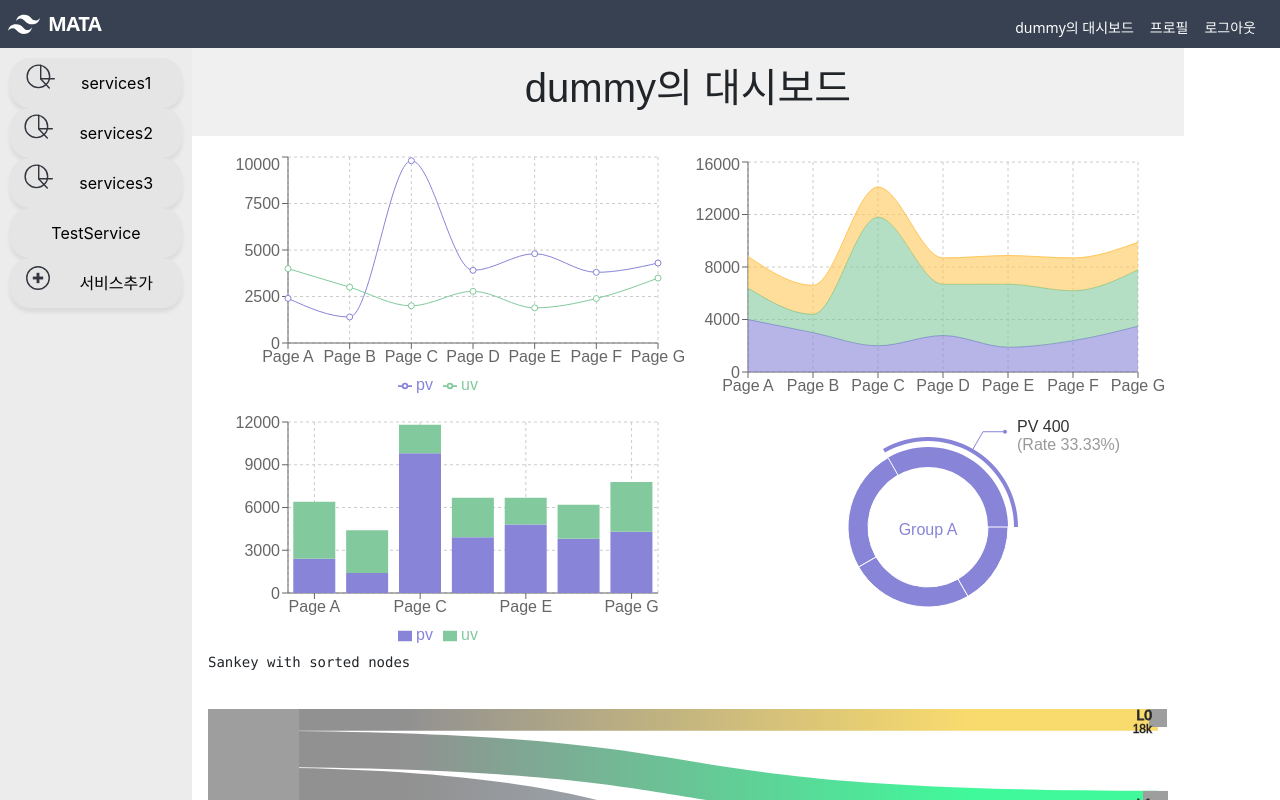
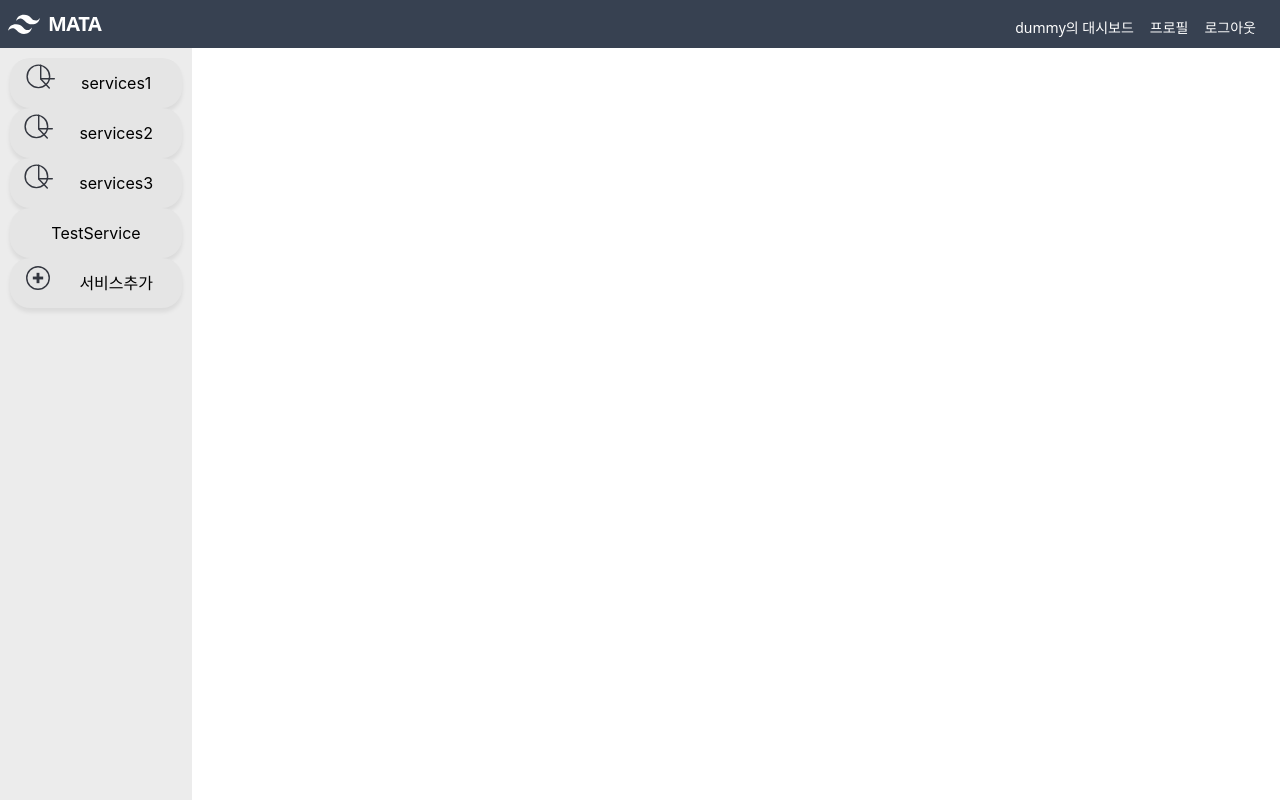
Before and after one commit to PolarbearHam/MATA2, a React (Create React App) app in the folder mata2/: page /service/1/setting in a window 1280 px wide. Shown: the top 800 px of the page. Built offline with nearby package versions, Linux system fonts and the light colour scheme; grey boxes are pictures that could not be loaded.

Commit message:
feat: 대시보드 레이아웃 정리 중

```diff
--- a/mata2/src/App.js
+++ b/mata2/src/App.js
@@ -52,7 +52,7 @@ function App() {
         }/>
         <Route path='/signup' element={
           <WelcomeLayout state={ {user: user} }>
-            <SignUp/>
+            <SignUp></SignUp>
           </WelcomeLayout>
         }/>
         <Route path='/start' element={
--- a/mata2/src/components/Sidebar.js
+++ b/mata2/src/components/Sidebar.js
@@ -18,7 +18,7 @@ const Sidebar = () => {
             <NavLink href="/start">TestService</NavLink>
           </NavItem>
           <NavItem className='NavItemButton'>
-            <img src={serviceAddIcon} className='itemIcon'/>  <NavLink href="#">서비스추가</NavLink>
+            <img src={serviceAddIcon} className='itemIcon'/>  <NavLink href="#" className='nav-link'>서비스추가</NavLink>
           </NavItem>
       </Nav>
     </div>
--- a/mata2/src/layout/DashboardLayout.js
+++ b/mata2/src/layout/DashboardLayout.js
@@ -7,15 +7,17 @@ const DashboardLayout = (props) => {
   return (
     <div>
       <Header state={props.state}/>
-      <div style={{ display: "flex", flexGrow: "1" }}>
-        <div style={{width:"15%", minWidth:"150px"}}>
-          <Sidebar state={props.state}/>
-        </div>
+      <div style={{width:"15%", minWidth:"150px"}}>
+        <Sidebar state={props.state}/>
+      </div>
+
+      {/* <div style={{ display: "flex", flexGrow: "1" }}>
+
         <div style={{flexBasis:"auto"}}>
           <DashboardMain state={props.state}/>
         </div>
       </div>
-      {props.children}
+      {props.children} */}
     </div>
   )
 }
```
